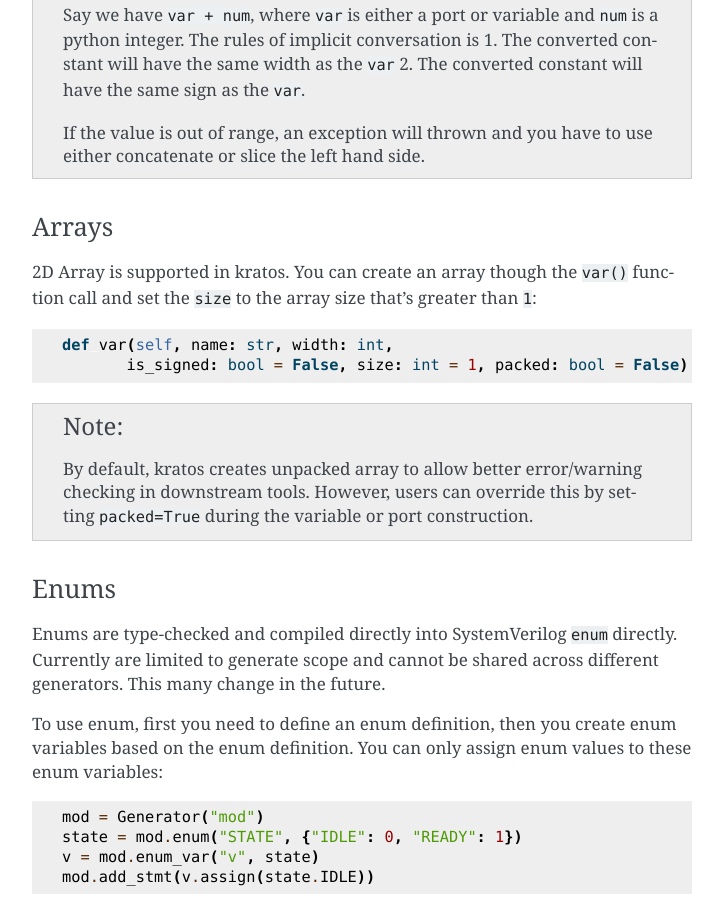
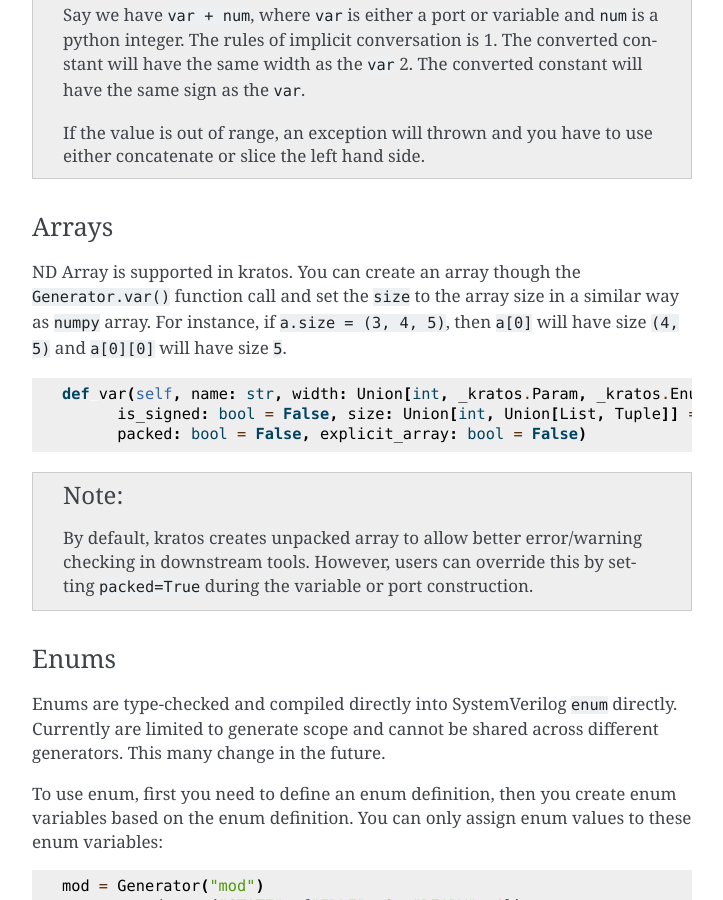
Before and after one commit to Kuree/kratos, a Sphinx documentation site: the page built from docs/generator.rst, in a window 1280 px wide and 900 px high, scrolled down 2798 px. Shown: the whole window, without its empty margins (388-1111 px from the left). Built offline with Sphinx 7.4.7, drawn with Linux system fonts in a browser that asks for light colours; some of the changed text lies outside the part shown.

Commit message:
udpate docs

```diff
--- a/docs/advanced/passes.rst
+++ b/docs/advanced/passes.rst
@@ -117,6 +117,8 @@
   the assertion fails. This can only be used with ``kratos-runtime``.
 - ``remove_assertion``: remove assertion statement and transform the logic
   design when necessary to keep the IR succinct.
+- ``check_flip_flop_always_ff``: make sure that ``always_ff`` is
+  synthesizable for Design Compiler. See ELAB-302 in user guide.
 
 
 Write your own Pass
--- a/docs/generator.rst
+++ b/docs/generator.rst
@@ -152,14 +152,17 @@
 Arrays
 ------
 
-2D Array is supported in kratos. You can create an array though the ``var()``
-function call and set the ``size`` to the array size that's greater than
-``1``:
+ND Array is supported in kratos. You can create an array though the
+``Generator.var()``
+function call and set the ``size`` to the array size in a similar way as
+``numpy`` array. For instance, if ``a.size = (3, 4, 5)``, then ``a[0]`` will
+have size ``(4, 5)`` and ``a[0][0]`` will have size ``5``.
 
 .. code-block:: Python
 
-      def var(self, name: str, width: int,
-             is_signed: bool = False, size: int = 1, packed: bool = False)
+      def var(self, name: str, width: Union[int, _kratos.Param, _kratos.Enum],
+            is_signed: bool = False, size: Union[int, Union[List, Tuple]] = 1,
+            packed: bool = False, explicit_array: bool = False)
 
 .. note::
 
@@ -332,6 +335,15 @@
 2. ``if``
 3. class function calls that returns a single statement
 
+.. note::
+
+  In some cases, kratos will convert your ``for`` loop into standard
+  SystemVerilog ``for`` loop to improve readability. This conversion
+  only happens when all the following conditions match at the same time:
+
+  1. The current generator is not in debug mode
+  2. All the variables that the iterator indexed into are kratos variable
+
 Keywords like ``while`` may or may not work depends on how it is nested
 side other statements.
 
@@ -527,6 +543,29 @@
   end
   endmodule   // PassThrough
 
+Here is the SystemVerilog when the debug mode is off:
+
+.. code-block:: SystemVerilog
+
+    module PassThrough (
+      input logic in,
+      output logic [3:0] out
+    );
+
+    always_comb begin
+      if (in == 1'h1) begin
+        for (int unsigned i = 0; i < 4; i += 1) begin
+            out[2'(i)] = 1'h1;
+          end
+      end
+      else begin
+        for (int unsigned i = 0; i < 4; i += 1) begin
+            out[2'(i)] = 1'h0;
+          end
+      end
+    end
+    endmodule   // PassThrough
+
 
 Procedural code generation
 ==========================
--- a/docs/verilog.rst
+++ b/docs/verilog.rst
@@ -18,7 +18,7 @@
                 optimize_bundle: bool = True,
                 reorder_stmts: bool = False,
                 check_active_high: bool = True,
-                debug: bool = False,
+                debug_fn_ln: bool = False,
                 additional_passes: Dict = None,
                 int_dpi_interface: bool = True,
                 remove_assertion: bool = False,
@@ -29,7 +29,9 @@
                 filename: str = None,
                 output_dir: str = None,
                 insert_debug_info: bool = False,
+                insert_verilator_info: bool = False,
                 insert_break_on_edge: bool = False,
+                check_flip_flop_always_ff: bool = True,
                 debug_db_filename: str = "",
                 use_parallel: bool = True,
                 track_generated_definition: bool = False,
```
Also changed, not shown: other parts of docs/generator.rst (+8 -3 lines).
